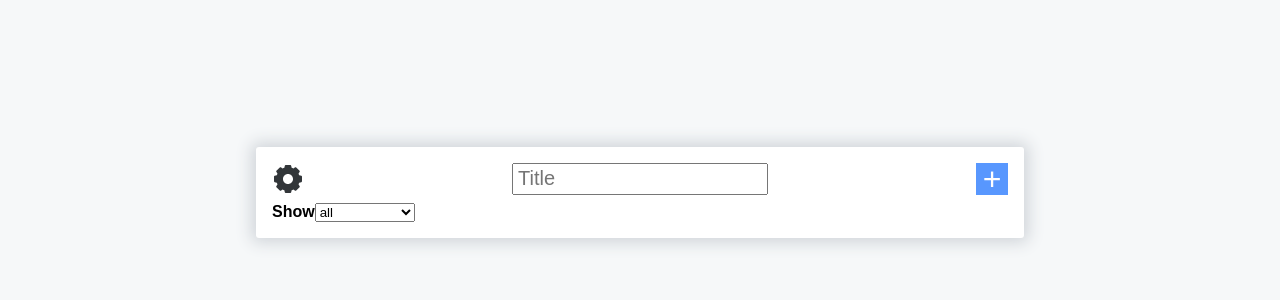
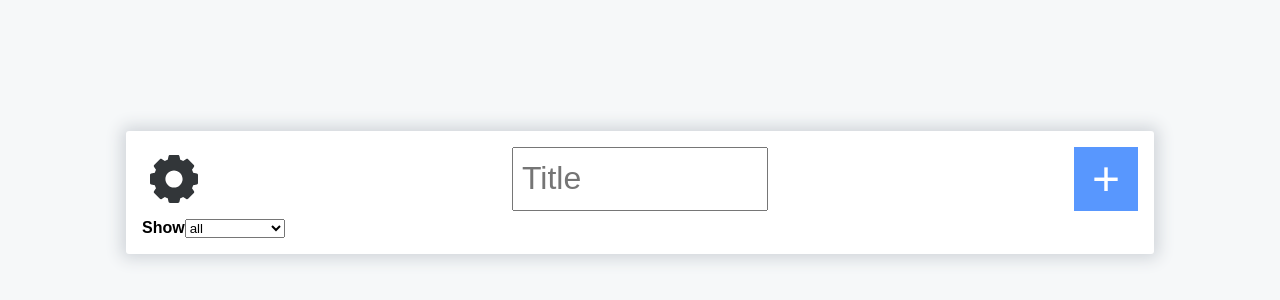
Before and after one commit to arsenyNebozhenko/react-redux-todo, a React (Create React App) app: page / in a window 1280 px wide. Shown: the part 208-508 px from the top of the page. Built offline with nearby package versions, Linux system fonts and the light colour scheme.

Commit message:
improved styles

```diff
--- a/src/components/Todo/Todo.scss
+++ b/src/components/Todo/Todo.scss
@@ -1,5 +1,5 @@
 .todo {
-  max-width: 768px;
+  max-width: 1028px;
   width: 100%;
   margin: auto;
   padding: 1rem;
--- a/src/components/TodoAddForm/TodoAddForm.scss
+++ b/src/components/TodoAddForm/TodoAddForm.scss
@@ -3,10 +3,10 @@
   justify-content: space-between;
   margin-bottom: .5rem;
   &__button {
-    font-size: 2rem;
+    font-size: 3rem;
     line-height: 0;
-    width: 32px;
-    height: 32px;
+    width: 4rem;
+    height: 4rem;
     flex-shrink: 0;
     background-color: #5897FE;
     border: 0;
--- a/src/components/TodoAddInput/TodoAddInput.scss
+++ b/src/components/TodoAddInput/TodoAddInput.scss
@@ -1,14 +1,15 @@
 .todo-add-input {
-  font-size: 1.25rem;
-  padding-left: 0.25rem;
-  padding-right: 0.25rem;
+  font-size: 2rem;
+  padding-left: .5rem;
+  padding-right: .5rem;
   width: 100%;
   max-width: 256px;
   margin-right: .16rem;
   &--select {
-
+    width: 50%;
+    font-size: 1.25em;
   }
   &--time {
-    font-size: 1.1rem;
+    font-size: 1.5rem;
   }
 }
--- a/src/components/TodoAddToggleExtendButton/TodoAddToggleExtendButton.scss
+++ b/src/components/TodoAddToggleExtendButton/TodoAddToggleExtendButton.scss
@@ -3,15 +3,15 @@
   display: flex;
   align-items: center;
   justify-content: center;
-  width: 32px;
-  height: 32px;
+  width: 4rem;
+  height: 4rem;
   background: transparent;
   border: 0;
   cursor: pointer;
   margin-right: .16rem;
   svg {
-    width: 28px;
-    height: 28px;
+    width: 3rem;
+    height: 3rem;
     fill: #323639;
     transition: all .2s ease;
   }
--- a/src/components/TodoItem/TodoItem.js
+++ b/src/components/TodoItem/TodoItem.js
@@ -7,6 +7,8 @@ import {
 } from '../../utils'
 
 const TodoItem = ({ todo: { id, title, description, importance, dateAdded, dateExpires, dateCompleted, status, isHidden }, deleteItem,  setItemProp }) => {
+  const itemClass = 'todo-item' + (isHidden ? ' todo-item--hidden' : status === 'completed' ? ' todo-item--completed' : status === 'failed' ? ' todo-item--failed' : '')
+
   const handleToggleButtonClick = () => {
     if (status === 'completed') {
       setItemProp(id, 'dateCompleted', null)
@@ -17,7 +19,7 @@ const TodoItem = ({ todo: { id, title, description, importance, dateAdded, dateE
   }
 
   return (
-    <li className={'todo-item' + (isHidden ? ' todo-item--hidden' : status === 'completed' ? ' todo-item--completed' : '')}>
+    <li className={itemClass}>
       <button
         className="todo-item__button todo-item__button--toggle"
         onClick={handleToggleButtonClick}
--- a/src/components/TodoItem/TodoItem.scss
+++ b/src/components/TodoItem/TodoItem.scss
@@ -3,16 +3,21 @@
   justify-content: space-between;
   align-items: center;
   margin-bottom: .25rem;
+  padding: .25rem;
   &--hidden {
     display: none;
   }
-  &--completed {
+  &__title {
+    font-size: 2rem;
+    border: 0;
+    flex-grow: 1;
+    margin-right: .5rem;
+  }
+  &--completed &__title {
     color: green;
   }
-  &__title {
-    font-size: 1.25rem;
-    flex-grow: 1;
-    margin-right: .5rem;
+  &--failed &__title {
+    color: #eb503c;
   }
   &__description {
     margin-right: .5rem;
@@ -32,8 +37,10 @@
     margin-right: .5rem;
   }
   &__button {
-    width: 1.5rem;
-    height: 1.5rem;
+    width: 2rem;
+    height: 2rem;
+    font-size: 1.5rem;
+    line-height: 0;
     border-radius: 50%;
     border: 2px solid transparent;
     cursor: pointer;
@@ -49,4 +56,12 @@
       background-color: #eb503c;
     }
   }
+  &--completed &__button--toggle {
+    color: green;
+    border-color: green;
+  }
+  &--failed &__button--toggle {
+    color: #eb503c;
+    border-color: #eb503c;
+  }
 }
```
